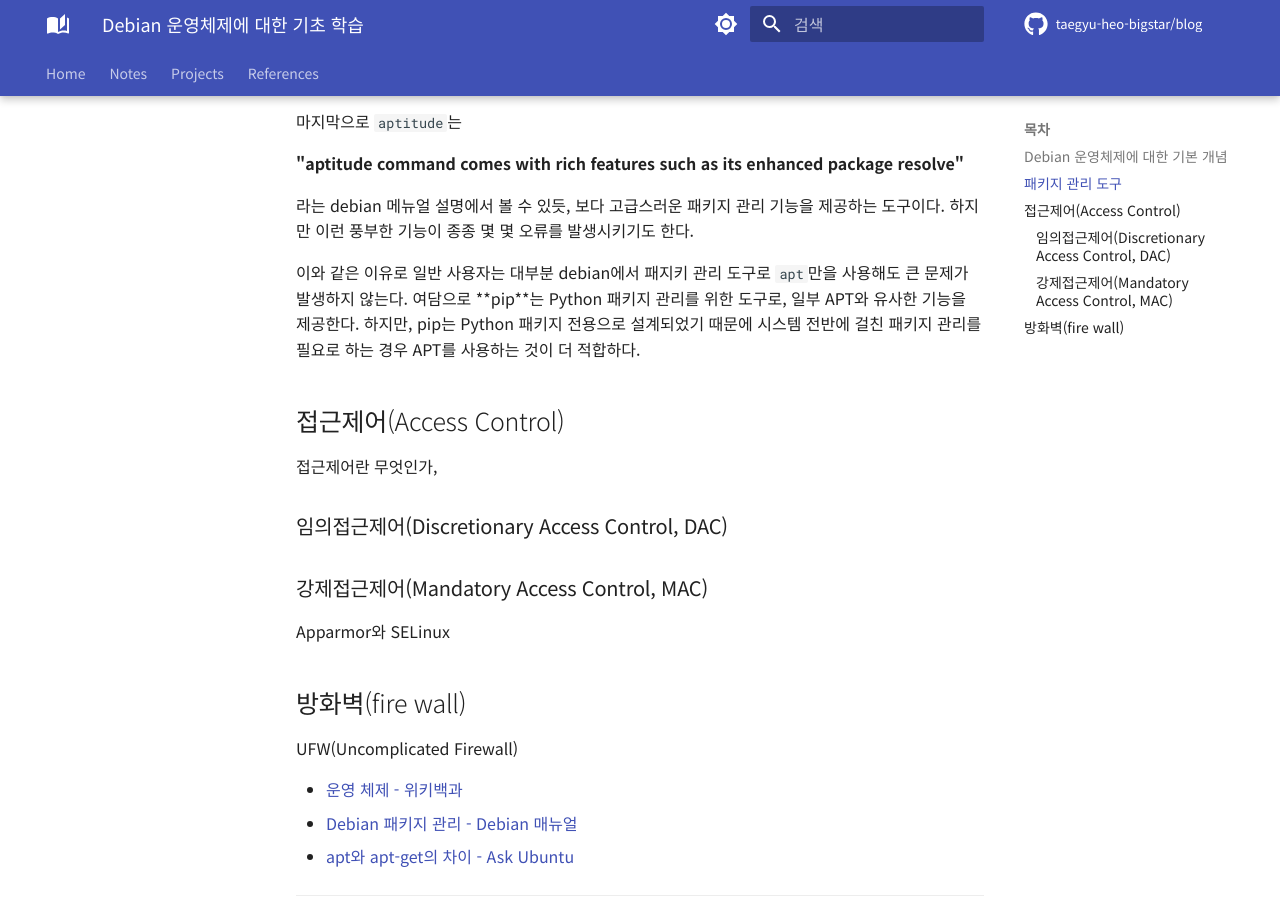
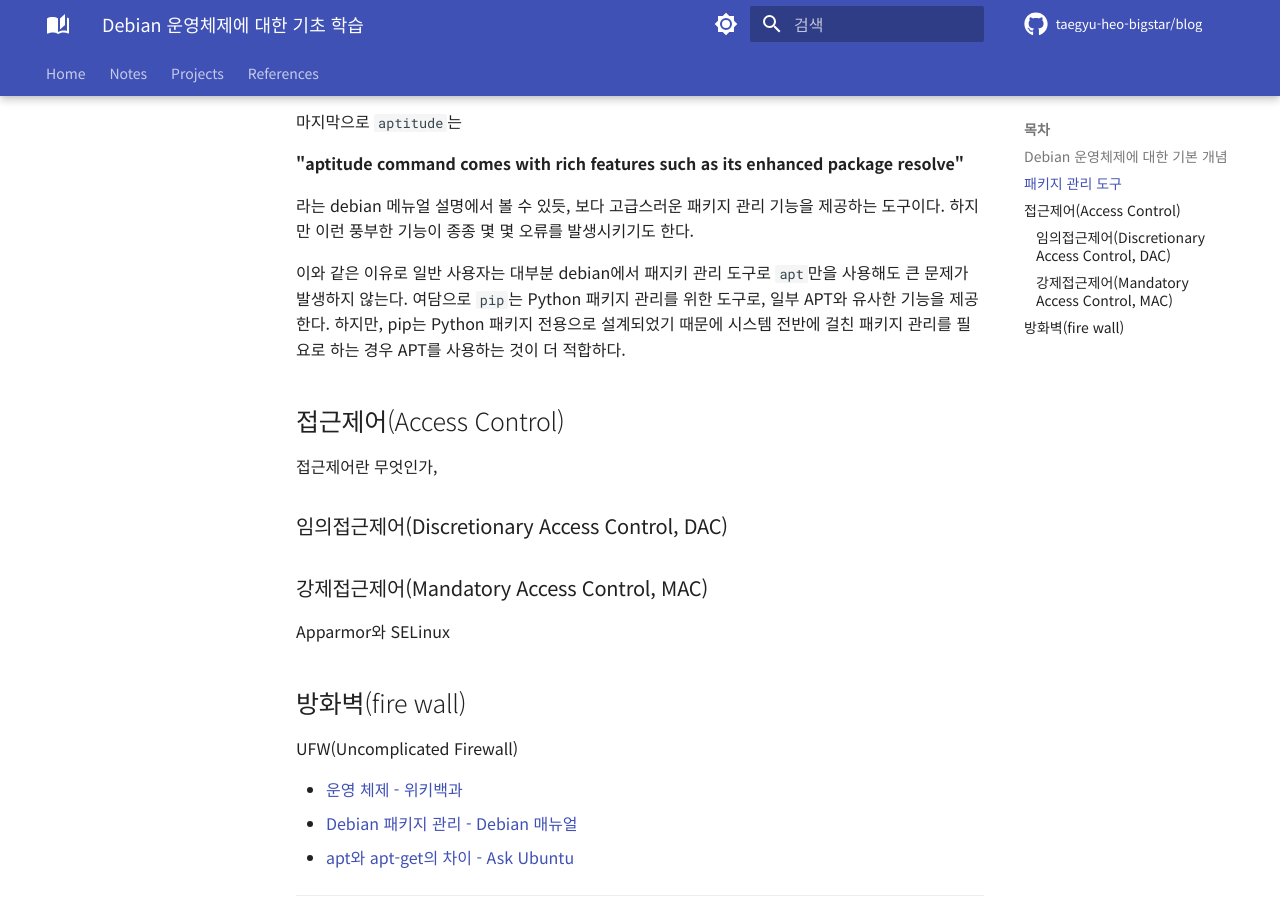
Before and after one commit to taegyu-heo-bigstar/blog, an MkDocs documentation site: the page built from docs/notes/os/2026-01-29-Debian.md, in a window 1280 px wide and 900 px high, scrolled down 1653 px. Built offline with MkDocs 1.6.1 and Material for MkDocs 9.7.7, drawn with Linux system fonts in a browser that asks for light colours; comment, search, counter and statistics services are not loaded.

```diff
--- a/docs/notes/os/2026-01-29-Debian.md
+++ b/docs/notes/os/2026-01-29-Debian.md
@@ -59,7 +59,7 @@ APT는
 
 라는 debian 메뉴얼 설명에서 볼 수 있듯, 보다 고급스러운 패키지 관리 기능을 제공하는 도구이다. 하지만 이런 풍부한 기능이 종종 몇 몇 오류를 발생시키기도 한다.
 
-이와 같은 이유로 일반 사용자는 대부분 debian에서 패지키 관리 도구로 `apt`만을 사용해도 큰 문제가 발생하지 않는다. 여담으로 **pip**는 Python 패키지 관리를 위한 도구로, 일부 APT와 유사한 기능을 제공한다. 하지만, pip는 Python 패키지 전용으로 설계되었기 때문에 시스템 전반에 걸친 패키지 관리를 필요로 하는 경우 APT를 사용하는 것이 더 적합하다.
+이와 같은 이유로 일반 사용자는 대부분 debian에서 패지키 관리 도구로 `apt`만을 사용해도 큰 문제가 발생하지 않는다. 여담으로 `pip`는 Python 패키지 관리를 위한 도구로, 일부 APT와 유사한 기능을 제공한다. 하지만, pip는 Python 패키지 전용으로 설계되었기 때문에 시스템 전반에 걸친 패키지 관리를 필요로 하는 경우 APT를 사용하는 것이 더 적합하다.
 
 ## 접근제어(Access Control)
 접근제어란 무엇인가,
```
